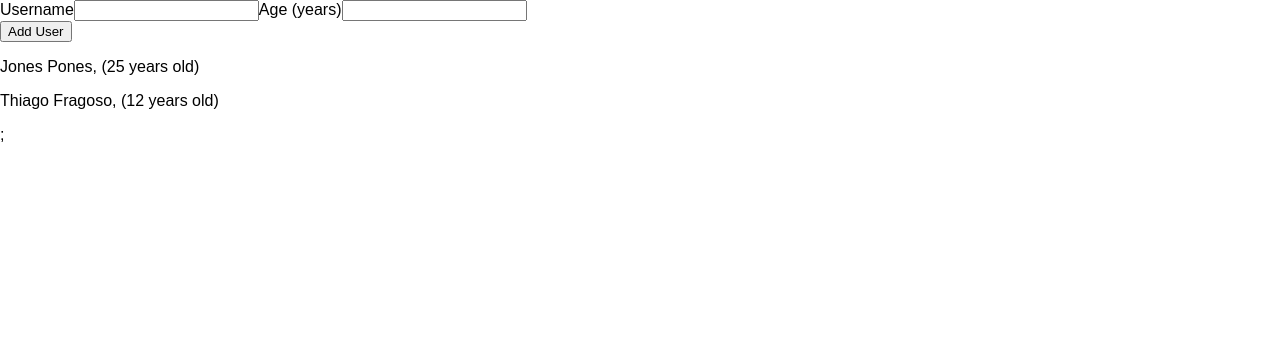
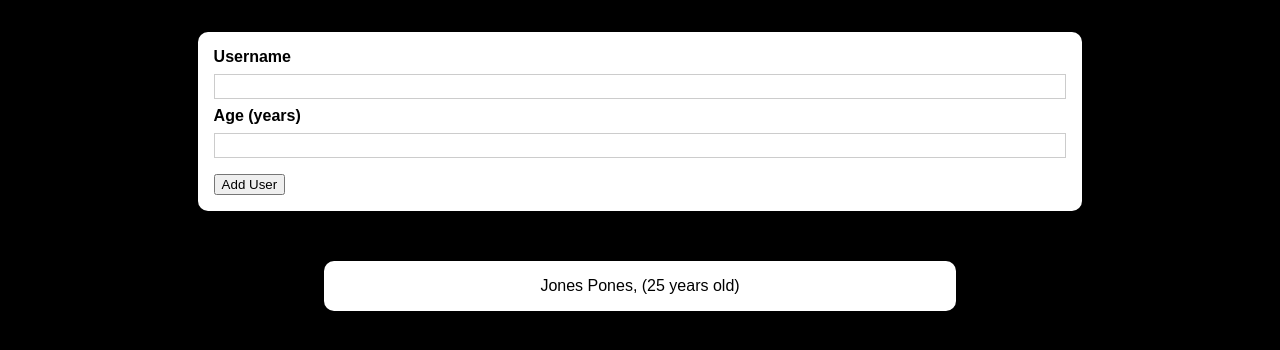
Before and after one commit to JoaoFPedro/NameAge, a React (Create React App) app: page / in a window 1280 px wide. Shown: the top 350 px of the page. Built offline with nearby package versions, Linux system fonts and the light colour scheme.

Commit message:
adding some css

```diff
--- a/package.json
+++ b/package.json
@@ -8,7 +8,8 @@
     "@testing-library/user-event": "^7.2.1",
     "react": "^18.0.0",
     "react-dom": "^18.0.0",
-    "react-scripts": "^5.0.1"
+    "react-scripts": "^5.0.1",
+    "styled-components": "^6.0.8"
   },
   "scripts": {
     "start": "react-scripts start",
--- a/src/App.js
+++ b/src/App.js
@@ -1,21 +1,19 @@
 import React from "react";
 import AddUser from "./components/AddUser/AddUser";
+import Expenses from "./components/Expenses/Expenses";
 
 const DummyNames = [
   {
     name: "Jones Pones",
     age: 25,
   },
-  {
-    name: "Thiago Fragoso",
-    age: 12,
-  },
 ];
 
 function App(props) {
   return (
     <>
-      <AddUser expenses={DummyNames} />;
+      <AddUser />;
+      <Expenses expenses={DummyNames} />
     </>
   );
 }
--- a/src/components/AddUser/AddUser.js
+++ b/src/components/AddUser/AddUser.js
@@ -1,5 +1,6 @@
 import React from "react";
 import Button from "../Button/Button";
+import { Container } from "./Style";
 
 function AddUser(props) {
   const addUserHandler = (event) => {
@@ -7,20 +8,15 @@ function AddUser(props) {
   };
   return (
     <>
-      <form onSubmit={addUserHandler}>
+      <Container>
+        <form className="formInput" onSubmit={addUserHandler}>
           <label htmlFor="username">Username</label>
           <input type="text" id="username"></input>
           <label htmlFor="age">Age (years)</label>
           <input type="text" id="age"></input>
         </form>
         <Button />
-      {props.expenses.map((user, index) => (
-        <div key={index}>
-          <p>
-            {user.name}, ({user.age} years old)
-          </p>
-        </div>
-      ))}
+      </Container>
     </>
   );
 }
--- a/src/components/AddUser/Style.js
+++ b/src/components/AddUser/Style.js
@@ -0,0 +1,36 @@
+import styled from "styled-components";
+
+export const Container = styled.div`
+  background-color: white;
+
+  flex-direction: column;
+  justify-content: center;
+  width: 70%;
+  margin: 2rem auto;
+  padding: 1rem;
+  border-radius: 10px;
+
+  & > form {
+    display: flex;
+    flex-direction: column;
+    font-weight: bold;
+    margin-bottom: 0.5rem;
+  }
+  & > form > label {
+    display: block;
+    font-weight: bold;
+    margin-bottom: 0.5rem;
+  }
+  input {
+    font: inherit;
+    display: block;
+    width: 100%;
+    border: 1px solid #ccc;
+    padding: 0.15rem;
+    margin-bottom: 0.5rem;
+  }
+  input:focus {
+    outline: none;
+    border-color: #4f005f;
+  }
+`;
--- /dev/null
+++ b/src/components/Expenses/Expenses.js
@@ -0,0 +1,18 @@
+import React from "react";
+import { Container } from "./Styles";
+
+function Expenses(props) {
+  return (
+    <Container>
+      {props.expenses.map((user, index) => (
+        <div key={index}>
+          <p>
+            {user.name}, ({user.age} years old)
+          </p>
+        </div>
+      ))}
+    </Container>
+  );
+}
+
+export default Expenses;
--- /dev/null
+++ b/src/components/Expenses/Styles.js
@@ -0,0 +1,15 @@
+import styled from "styled-components";
+
+export const Container = styled.div`
+  p {
+    color: black;
+    text-align: center;
+    background-color: white;
+    width: 50%;
+    align-items: center;
+    justify-content: center;
+    margin: auto;
+    padding: 1rem;
+    border-radius: 10px;
+  }
+`;
--- a/src/index.css
+++ b/src/index.css
@@ -7,5 +7,6 @@ html {
 }
 
 body {
-  margin: 0;
+  justify-content: center;
+  background-color: black;
 }
```
Also changed, not shown: src/components/Button/Style.js (added), 1 other file (tests, documents, lock files or other folders). Lines whose indentation alone changed are shown as unchanged.
